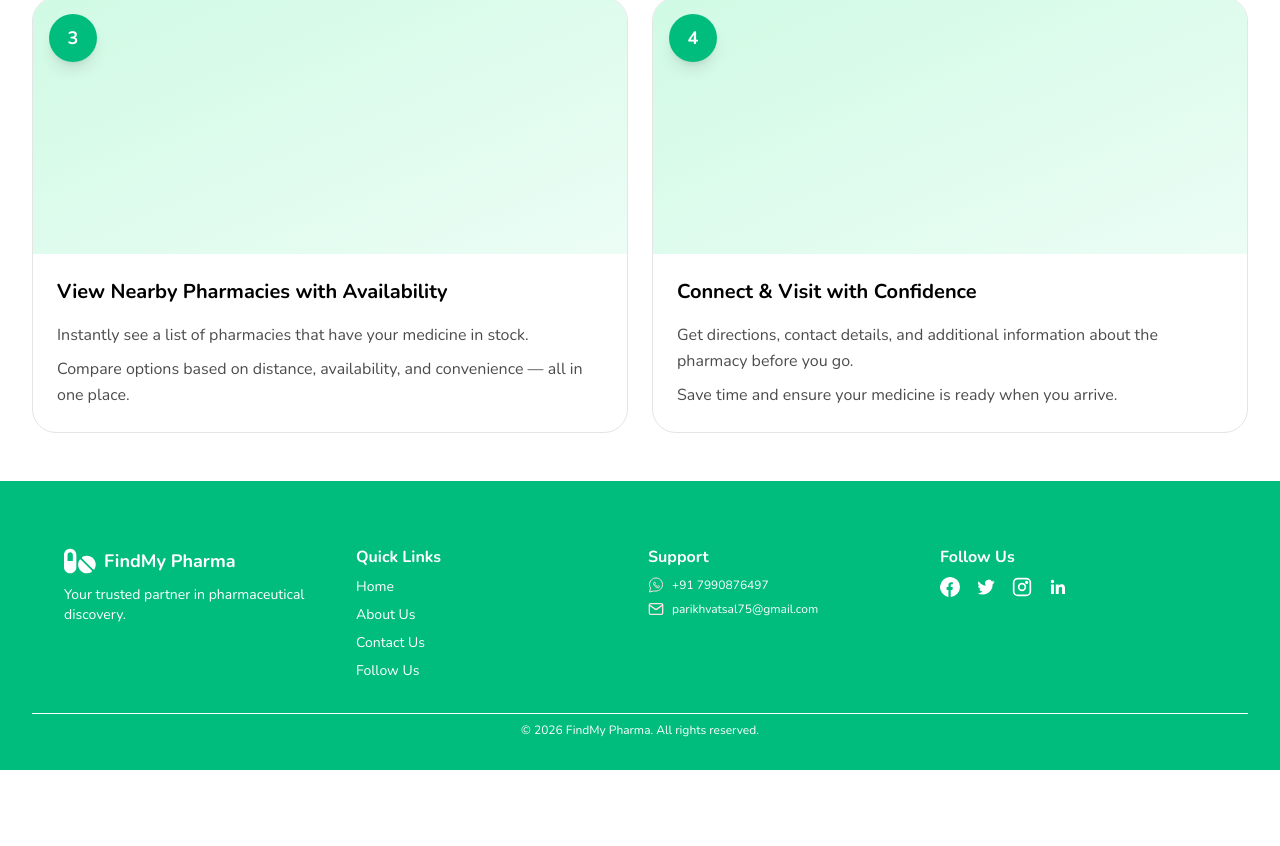
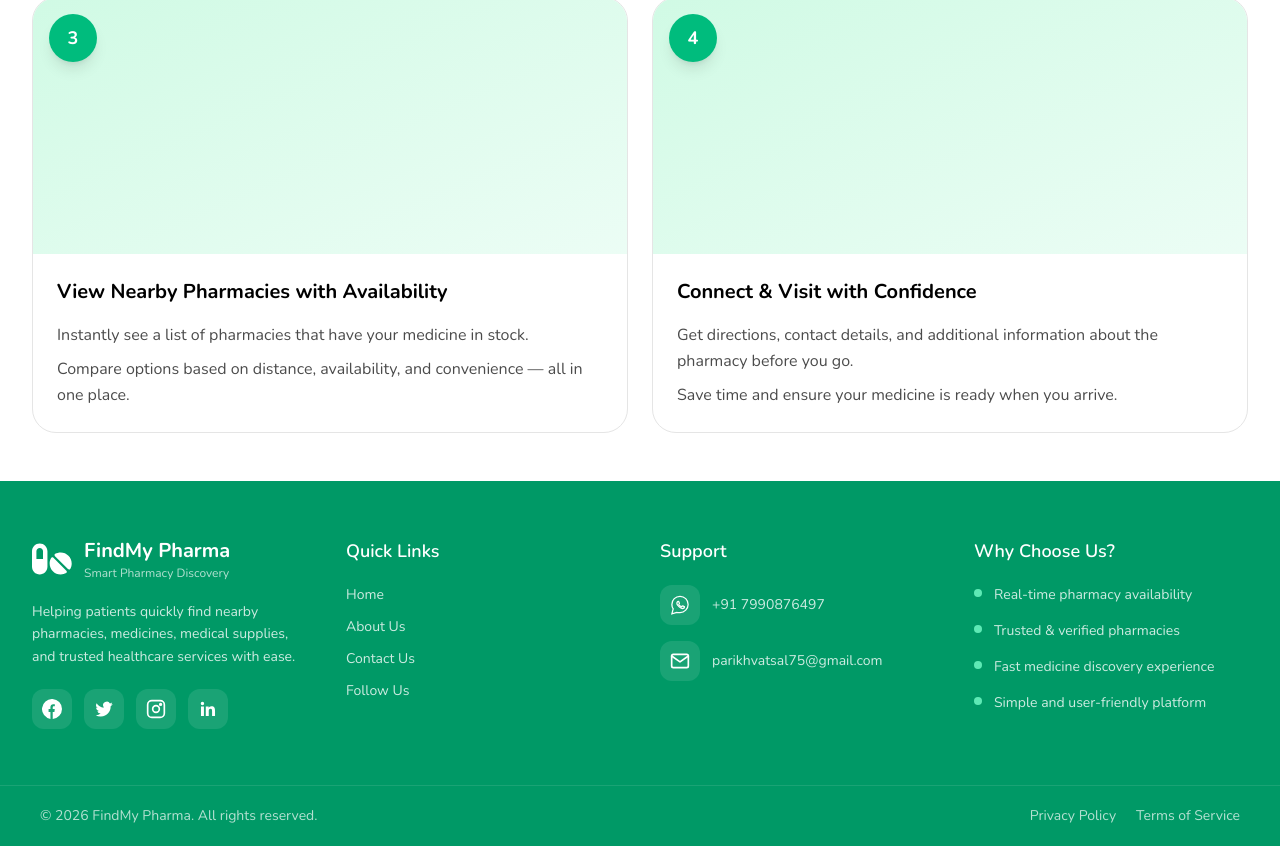
Before and after one commit to VatsalParikh0112/project-find-pharmacy, an Angular app: page /home in a window 1280 px wide. Shown: the part 2397-3243 px from the top of the page. Before the commit the page ends 3167 px from the top, so only its background shows below. Built offline with nearby package versions, Linux system fonts and the light colour scheme.

Commit message:
feat: revamp footer layout and enhance content for improved user engagement

```diff
--- a/src/app/shared/layout/common-footer/common-footer.html
+++ b/src/app/shared/layout/common-footer/common-footer.html
@@ -1,65 +1,182 @@
-<footer class="flex flex-col p-2 lg:p-8 bg-emerald-500 text-white">
+<footer class="flex flex-col bg-emerald-600 text-white">
+  <!-- Main Footer -->
   <div
-    class="grid grid-cols-1 md:grid-cols-2 lg:grid-cols-4 gap-4 md:justify-between items-center px-2 py-4 md:items-start lg:p-8"
+    class="grid grid-cols-1 gap-10 px-4 py-10 md:grid-cols-2 lg:grid-cols-4 lg:px-8 lg:py-14"
   >
-    <div class="flex flex-col gap-2">
-      <div class="flex items-center gap-2">
-        <app-white-find-pharma-logo class="flex size-8" />
-        <span class="text-lg font-bold">FindMy Pharma</span>
+    <!-- Brand -->
+    <div class="flex flex-col gap-5">
+      <div class="flex items-center gap-3">
+        <app-white-find-pharma-logo class="flex size-10 shrink-0" />
+
+        <div class="flex flex-col">
+          <span class="text-xl font-bold">FindMy Pharma</span>
+          <span class="text-xs text-white/70">
+            Smart Pharmacy Discovery
+          </span>
+        </div>
       </div>
-      <span class="text-sm">Your trusted partner in pharmaceutical discovery.</span>
-    </div>
 
-    <div class="md:flex flex-col gap-2 hidden">
-      <span class="font-bold">Quick Links</span>
-      <div routerLink="/home" class="text-sm hover:cursor-pointer">Home</div>
-      <div routerLink="/about" class="text-sm hover:cursor-pointer">About Us</div>
-      <div routerLink="/contact" class="text-sm hover:cursor-pointer">Contact Us</div>
-      <div routerLink="/follow" class="text-sm hover:cursor-pointer">Follow Us</div>
-    </div>
+      <span class="max-w-sm text-sm leading-relaxed text-white/80">
+        Helping patients quickly find nearby pharmacies, medicines, medical
+        supplies, and trusted healthcare services with ease.
+      </span>
 
-    <div class="flex flex-col gap-2">
-      <span class="font-bold">Support</span>
-      <div class="flex items-center gap-2">
-        <app-whatsapp-icon-svg class="flex text-red-100 size-4" />
-        <a href="https://wa.me/917990876497" target="_blank" class="text-xs">+91 7990876497</a>
-      </div>
-      <div class="flex items-center gap-2">
-        <app-mail-icon-svg class="flex text-red-100 size-4" />
-        <a href="mailto:parikhvatsal75@gmail.com" target="_blank" class="text-xs"
-          >parikhvatsal75@gmail.com</a
+      <!-- Social -->
+      <div class="flex items-center gap-3">
+        <a
+          href="https://www.facebook.com/FindMyPharma"
+          target="_blank"
+          rel="noopener noreferrer"
+          class="flex size-10 items-center justify-center rounded-xl bg-white/10 transition-all duration-300 hover:bg-white/20"
         >
-      </div>
-    </div>
-
-    <div class="flex flex-col gap-2">
-      <span class="font-bold">Follow Us</span>
-      <div class="flex gap-4">
-        <a href="https://www.facebook.com/FindMyPharma" target="_blank" rel="noopener noreferrer">
-          <app-facebook-filled-icon-svg class="flex size-5 hover:cursor-pointer text-white" />
+          <app-facebook-filled-icon-svg class="flex size-5 text-white" />
         </a>
 
-        <a href="https://twitter.com/FindMyPharma" target="_blank" rel="noopener noreferrer">
-          <app-twitter-icon-svg class="flex size-5 hover:cursor-pointer text-white" />
+        <a
+          href="https://twitter.com/FindMyPharma"
+          target="_blank"
+          rel="noopener noreferrer"
+          class="flex size-10 items-center justify-center rounded-xl bg-white/10 transition-all duration-300 hover:bg-white/20"
+        >
+          <app-twitter-icon-svg class="flex size-5 text-white" />
         </a>
 
-        <a href="https://www.instagram.com/FindMyPharma" target="_blank" rel="noopener noreferrer">
-          <app-instagram-icon-svg class="flex size-5 hover:cursor-pointer text-white" />
+        <a
+          href="https://www.instagram.com/FindMyPharma"
+          target="_blank"
+          rel="noopener noreferrer"
+          class="flex size-10 items-center justify-center rounded-xl bg-white/10 transition-all duration-300 hover:bg-white/20"
+        >
+          <app-instagram-icon-svg class="flex size-5 text-white" />
         </a>
 
         <a
           href="https://www.linkedin.com/company/FindMyPharma"
           target="_blank"
           rel="noopener noreferrer"
+          class="flex size-10 items-center justify-center rounded-xl bg-white/10 transition-all duration-300 hover:bg-white/20"
         >
-          <app-linkedin-icon-svg class="flex size-5 hover:cursor-pointer text-white" />
+          <app-linkedin-icon-svg class="flex size-5 text-white" />
         </a>
+      </div>
+    </div>
+
+    <!-- Quick Links -->
+    <div class="flex flex-col gap-5">
+      <span class="text-lg font-semibold">Quick Links</span>
+
+      <div class="flex flex-col gap-3 text-sm text-white/80">
+        <a
+          routerLink="/home"
+          class="transition-all duration-300 hover:text-white"
+        >
+          Home
+        </a>
+
+        <a
+          routerLink="/about"
+          class="transition-all duration-300 hover:text-white"
+        >
+          About Us
+        </a>
+
+        <a
+          routerLink="/contact"
+          class="transition-all duration-300 hover:text-white"
+        >
+          Contact Us
+        </a>
+
+        <a
+          routerLink="/follow"
+          class="transition-all duration-300 hover:text-white"
+        >
+          Follow Us
+        </a>
+      </div>
+    </div>
+
+    <!-- Support -->
+    <div class="flex flex-col gap-5">
+      <span class="text-lg font-semibold">Support</span>
+
+      <div class="flex flex-col gap-4">
+        <a
+          href="https://wa.me/917990876497"
+          target="_blank"
+          class="flex items-center gap-3 text-sm text-white/80 transition-all duration-300 hover:text-white"
+        >
+          <div
+            class="flex size-10 items-center justify-center rounded-xl bg-white/10"
+          >
+            <app-whatsapp-icon-svg class="flex size-5 text-white" />
+          </div>
+
+          <span>+91 7990876497</span>
+        </a>
+
+        <a
+          href="mailto:parikhvatsal75@gmail.com"
+          target="_blank"
+          class="flex items-center gap-3 text-sm text-white/80 transition-all duration-300 hover:text-white"
+        >
+          <div
+            class="flex size-10 items-center justify-center rounded-xl bg-white/10"
+          >
+            <app-mail-icon-svg class="flex size-5 text-white" />
+          </div>
+
+          <span>parikhvatsal75@gmail.com</span>
+        </a>
+      </div>
+    </div>
+
+    <!-- Extra -->
+    <div class="flex flex-col gap-5">
+      <span class="text-lg font-semibold">Why Choose Us?</span>
+
+      <div class="flex flex-col gap-4 text-sm text-white/80">
+        <div class="flex items-start gap-3">
+          <div class="mt-1 size-2 rounded-full bg-emerald-300"></div>
+
+          <span>Real-time pharmacy availability</span>
+        </div>
+
+        <div class="flex items-start gap-3">
+          <div class="mt-1 size-2 rounded-full bg-emerald-300"></div>
+
+          <span>Trusted & verified pharmacies</span>
+        </div>
+
+        <div class="flex items-start gap-3">
+          <div class="mt-1 size-2 rounded-full bg-emerald-300"></div>
+
+          <span>Fast medicine discovery experience</span>
+        </div>
+
+        <div class="flex items-start gap-3">
+          <div class="mt-1 size-2 rounded-full bg-emerald-300"></div>
+
+          <span>Simple and user-friendly platform</span>
+        </div>
       </div>
     </div>
   </div>
 
-  <div class="flex flex-col w-full text-center gap-2">
-    <hr />
-    <span class="text-xs"> © 2026 FindMy Pharma. All rights reserved. </span>
+  <!-- Bottom -->
+  <div
+    class="flex flex-col gap-3 border-t border-white/10 px-6 py-5 text-center text-sm text-white/70 lg:flex-row lg:items-center lg:justify-between lg:px-10"
+  >
+    <span>© 2026 FindMy Pharma. All rights reserved.</span>
+
+    <div class="flex items-center justify-center gap-5">
+      <a class="hover:text-white transition-all duration-300 cursor-pointer">
+        Privacy Policy
+      </a>
+
+      <a class="hover:text-white transition-all duration-300 cursor-pointer">
+        Terms of Service
+      </a>
+    </div>
   </div>
 </footer>
```
